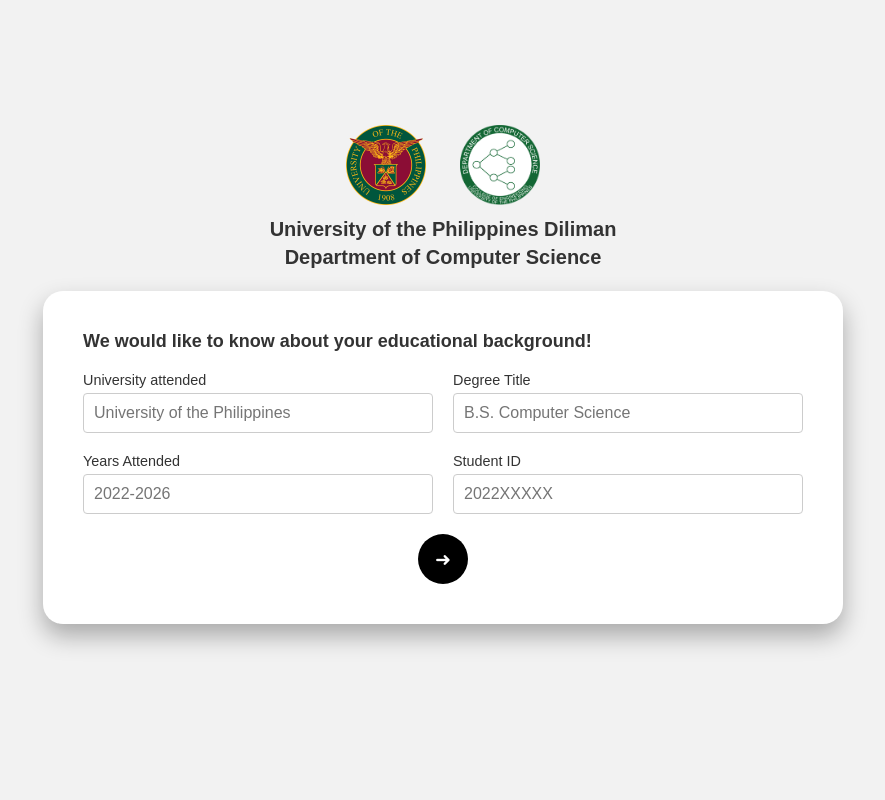
After one commit to YJElla/CS191-WebApp-Project, a Flask app: template templates/setup4.html in a window 1280 px wide. The commit adds this page. Shown: the whole page, without its empty margins (197-1082 px from the left). Run offline with Flask 3, Linux system fonts and the light colour scheme; the template is opened without the code that fills it, so the values that code supplies are empty.

Commit message:
Add files via upload

```diff
--- /dev/null
+++ b/templates/setup4.html
@@ -0,0 +1,137 @@
+<!DOCTYPE html>
+<html lang="en">
+<head>
+<meta charset="UTF-8">
+<meta name="viewport" content="width=device-width, initial-scale=1.0">
+<title>UP Diliman Department of Computer Science Form</title>
+<style>
+    /* General Reset */
+    * {
+            box-sizing: border-box;
+            margin: 0;
+            padding: 0;
+        }
+
+        /* Body Styling */
+        body {
+            font-family: 'Nunito', sans-serif;
+            background-color: #F2F2F2;
+            display: flex;
+            flex-direction: column;
+            align-items: center;
+            justify-content: center;
+            height: 100vh;
+            padding-bottom: 51px; /* Adjusted padding-bottom */
+        }
+
+    .header {
+        text-align: center;
+        margin-bottom: 20px;
+    }
+    .header img {
+            width: 80px;
+            height: 80px;
+            margin: 0 15px;
+            vertical-align: middle;
+        }
+        .header h1 {
+            font-size: 20px;
+            color: #333;
+            font-weight: bold;
+            line-height: 1.4;
+            margin-top: 10px;
+        }
+    .container {
+        background-color: white;
+        border-radius: 20px;
+        box-shadow: 0px 12px 24px rgba(0, 0, 0, 0.3);
+        padding: 40px;
+        width: 800px;
+        max-width: 100%;
+    }
+    h2 {
+        font-size: 18px;
+        color: #333;
+        margin-bottom: 20px;
+    }
+    label {
+        font-size: 0.9em;
+        color: #333;
+        margin-bottom: 5px;
+        display: block;
+    }
+    input[type="text"], input[type="date"], input[type="tel"], select {
+        width: 100%;
+        padding: 10px;
+        margin-bottom: 20px;
+        border: 1px solid #ccc;
+        border-radius: 4px;
+        font-size: 1em;
+    }
+    .btn-submit {
+        background-color: #000000;
+        color: white;
+        padding: 10px;
+        border: none;
+        border-radius: 50%;
+        cursor: pointer;
+        font-size: 1.2em;
+        display: flex;
+        justify-content: center;
+        align-items: center;
+        width: 50px;
+        height: 50px;
+        margin: 0 auto;
+    }
+    .btn-submit:hover {
+        background-color: #09432e;
+    }
+    .form-row {
+        display: flex;
+        gap: 20px;
+    }
+    .form-row .form-group {
+        flex: 1;
+    }
+</style>
+</head>
+<body>
+
+<div class="header">
+    <img src="upd_logo.png" alt="University of the Philippines Logo">
+    <img src="dcs_logo.png" alt="Department of Computer Science Logo">
+    <h1>University of the Philippines Diliman<br>Department of Computer Science</h1>
+</div>
+
+<div class="container">
+    <h2>We would like to know about your educational background!</h2>
+    <form action="{{ url_for('submit_form') }}" method="POST">
+        <div class="form-row">
+            <div class="form-group">
+                <label for="university_attended">University attended</label>
+                <input type="text" id="university_attended" name="university_attended" placeholder="University of the Philippines" required>
+            </div>
+            <div class="form-group">
+                <label for="degree_title">Degree Title</label>
+                <input type="text" id="degree_title" name="degree_title" placeholder="B.S. Computer Science" required>
+            </div>
+        </div>
+        <div class="form-row">
+            <div class="form-group">
+                <label for="years_attended">Years Attended</label>
+                <input type="text" id="years_attended" name="years_attended" placeholder="2022-2026" required>
+            </div>
+            <div class="form-group">
+                <label for="student_id">Student ID</label>
+                <input type="text" id="student_id" name="student_id" placeholder="2022XXXXX" required>
+            </div>
+        </div>
+
+
+
+        <button type="submit" class="btn-submit">&#10140;</button>
+    </form>
+</div>
+
+</body>
+</html>
```
Also changed, not shown: templates/TOR_page.html (+16 -10 lines), templates/setup3.html (added, +136 -0 lines).
